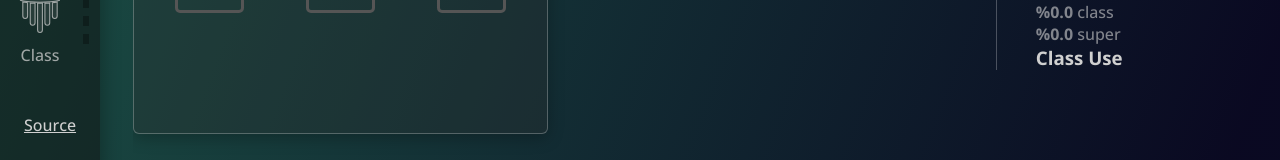
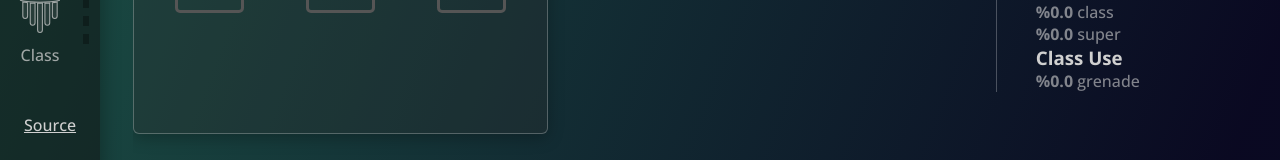
Before and after one commit to cranberriez/destiny-mod-calculator, a React (Create React App) app: page /#/helmet in a window 1280 px wide. Shown: the part 506-666 px from the top of the page. Built offline with nearby package versions, Linux system fonts and the light colour scheme.

Commit message:
made class tab data include only relevant data

```diff
--- a/src/components/modules/breakdownTabs.js
+++ b/src/components/modules/breakdownTabs.js
@@ -72,10 +72,10 @@ function TabContent(props) {
 	// console.log(AbilityData)
 	// console.log(kill)
 	// return (<p>Nopes</p>)
-	console.log(classData.data.use)
+	const onClassUse = classData.data.use[dataNames[index]]
 
 	const abilityName = dataNames[index]
-	return (
+	if (index === 0 || index === 1) return (
 		<div className="tab-content">
 			{sumValues(kill) > 0 &&
 			<div className="ability-section">
@@ -114,16 +114,30 @@ function TabContent(props) {
 			<div className="ability-section">
 				<h3>Class Use</h3>
 				<ul>
-					{Object.entries(classData).map(([prop, value]) => (
-						value > 0 ? (
-							<li key={prop}>
-								<span className='bd-pct'>%</span><span className='bd-val'>{(value * 100).toFixed(1)}</span> {prop}
-							</li>) : ''
+					<li className={onClassUse <= 0 ? 'disabled' : ''}>
+						<span className='bd-pct'>%</span><span className='bd-val'>{(onClassUse * 100).toFixed(1)}</span> {dataNames[index]}
+					</li>
+				</ul>
+			</div>
+
+		</div>
+	)
+	else return (
+		<div className="tab-content">
+
+			<div className="ability-section">
+				<h3>Class Use</h3>
+				<ul>
+					{Object.entries(use).map(([prop, value]) => (
+						<li key={prop} className={value <= 0 ? 'disabled' : ''}>
+							<span className='bd-pct'>%</span><span className='bd-val'>{(value * 100).toFixed(1)}</span> {prop}
+						</li>
 					))}
 				</ul>
 			</div>
+
 		</div>
-	);
+	)
 }
 
 export default TabsComponent;
```
